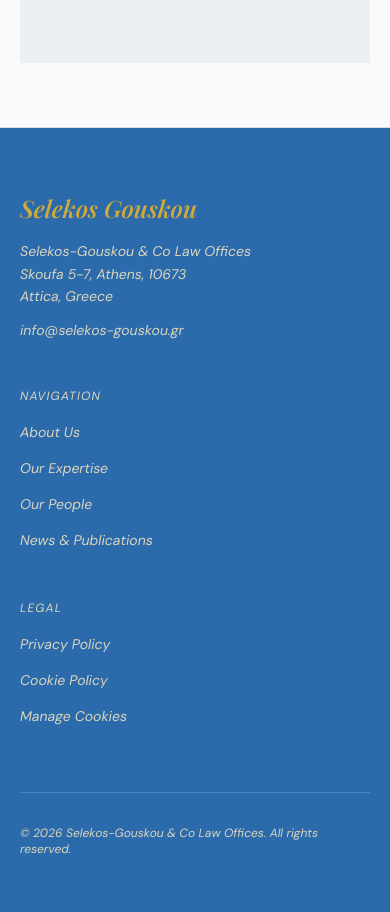
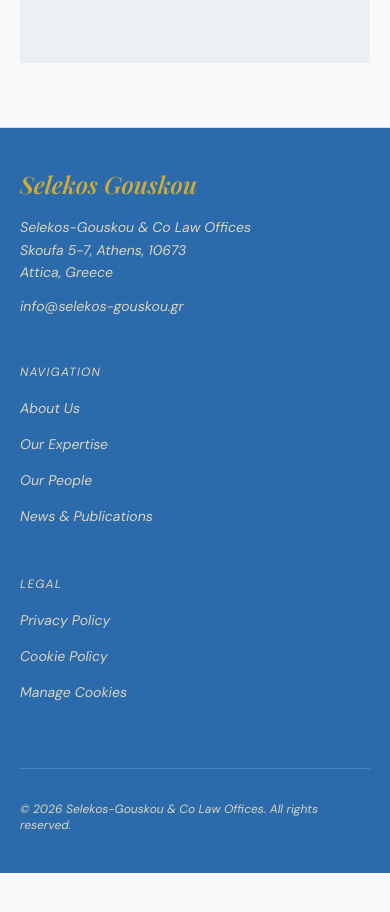
Before and after one commit to Giannis777737/SG-lawfirm-Project, a React (Vite) app: page / in a window 390 px wide. Shown: the part 6800-7712 px from the top of the page. After the commit the page ends 7673 px from the top, so only its background shows below. Built offline with nearby package versions, Linux system fonts and the light colour scheme; the HTML template or start-up script is replaced by a standard one.

Commit message:
Make site responsive
Co-authored-by: Giannis777737 <200500483+Giannis777737@users.noreply.github.com>

```diff
--- a/src/components/Footer.tsx
+++ b/src/components/Footer.tsx
@@ -5,7 +5,7 @@ const Footer = () => {
   const { resetConsent } = useCookieConsent();
 
   return (
-    <footer className="bg-navy py-16" role="contentinfo">
+    <footer className="bg-navy py-10 sm:py-16 pb-[calc(2.5rem+env(safe-area-inset-bottom))] sm:pb-[calc(4rem+env(safe-area-inset-bottom))]" role="contentinfo">
       <div className="editorial-container">
         <div className="grid grid-cols-1 md:grid-cols-3 gap-12">
           <div>
```
